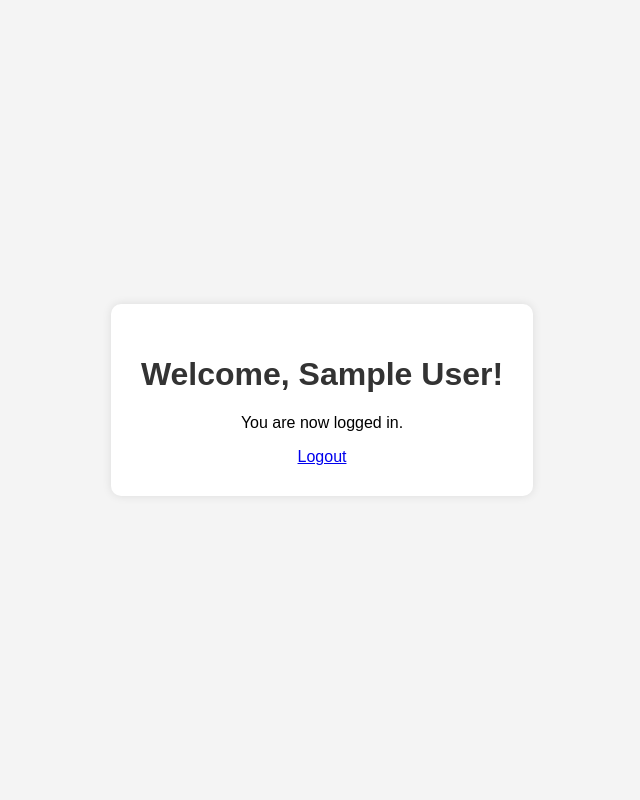
After one commit to khudeira/php-datenbanken, a PHP site: page /welcome.php in a window 1280 px wide. The commit adds this page. Shown: the whole page, without its empty margins (318-958 px from the left). Run offline with PHP 8.4, Linux system fonts and the light colour scheme; the visitor is signed in with stand-in values (Sample User, id 1).

Commit message:
version2

```diff
--- a/register.php
+++ b/register.php
@@ -40,7 +40,7 @@ if ($_SERVER["REQUEST_METHOD"] == "POST") {
 
             if ($stmt->execute()) {
                 $_SESSION['success'] = "Registrierung erfolgreich. Sie können sich jetzt anmelden.";
-                header("Location: login.html"); // Umleitung zur Login-Seite
+                header("Location: index.html"); // Umleitung zur Login-Seite
             } else {
                 $errors[] = "Es gab ein Problem bei der Registrierung. Versuchen Sie es später erneut.";
             }
--- /dev/null
+++ b/welcome.php
@@ -0,0 +1,51 @@
+<?php
+// Start the session
+session_start();
+
+// Check if the user is logged in
+if (!isset($_SESSION['loggedin']) || $_SESSION['loggedin'] !== true) {
+    // If not, redirect to the login page
+    header("location: login.php");
+    exit;
+}
+
+// Retrieve the user's name from the session
+$user_name = isset($_SESSION['firstname']) ? $_SESSION['firstname'] : 'Guest';
+?>
+
+<!DOCTYPE html>
+<html lang="en">
+<head>
+    <meta charset="UTF-8">
+    <meta name="viewport" content="width=device-width, initial-scale=1.0">
+    <title>Welcome</title>
+    <style>
+        body {
+            font-family: Arial, sans-serif;
+            background-color: #f4f4f4;
+            display: flex;
+            justify-content: center;
+            align-items: center;
+            height: 100vh;
+            margin: 0;
+        }
+        .welcome-box {
+            background-color: white;
+            padding: 30px;
+            border-radius: 10px;
+            box-shadow: 0px 0px 10px rgba(0, 0, 0, 0.1);
+            text-align: center;
+        }
+        .welcome-box h1 {
+            color: #333;
+        }
+    </style>
+</head>
+<body>
+    <div class="welcome-box">
+        <h1>Welcome, <?php echo htmlspecialchars($user_name); ?>!</h1>
+        <p>You are now logged in.</p>
+        <a href="logout.php">Logout</a>
+    </div>
+</body>
+</html>
```
Also changed, not shown: index.html (added, +26 -0 lines), logout.php (added, +14 -0 lines).
